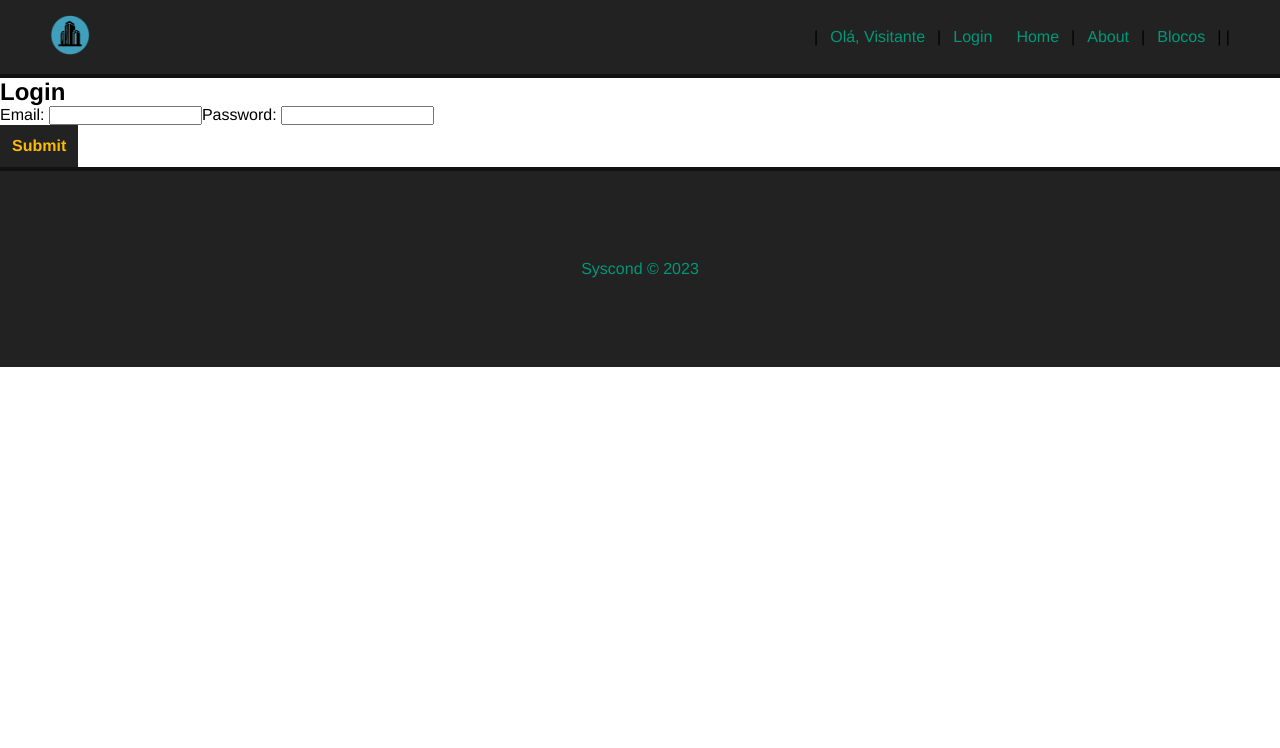
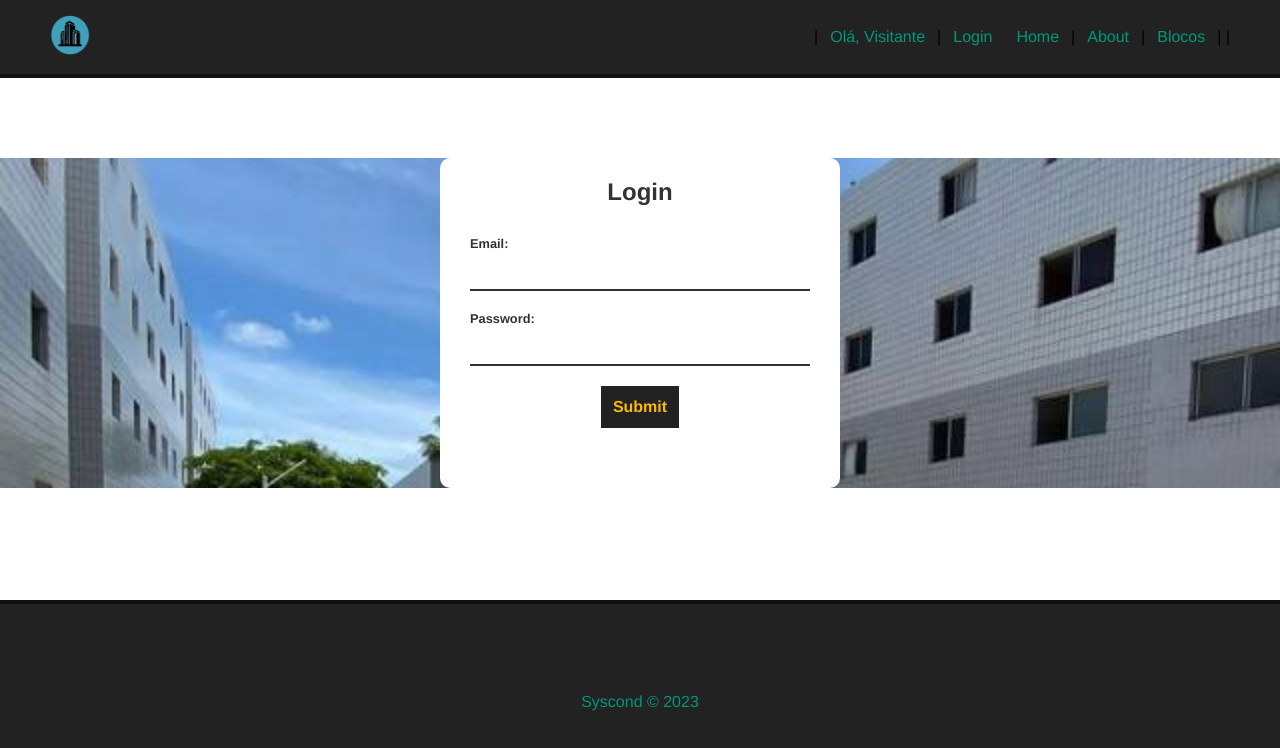
Before and after one commit to GianL1/syscond-front, a Vue app: page /login in a window 1280 px wide. Shown: the top 748 px of the page. Built offline with nearby package versions, Linux system fonts and the light colour scheme.

Commit message:
tela de login

```diff
--- a/src/components/Footer.vue
+++ b/src/components/Footer.vue
@@ -20,5 +20,8 @@ export default {
     align-items: center;
     justify-content: center;
     width: 100%;
+    position: absolute;
+    width: 100%;
+    bottom: 0
   }
 </style>
--- a/src/views/LoginView.vue
+++ b/src/views/LoginView.vue
@@ -1,35 +1,45 @@
 <template>
-  <h2>Login</h2>
+  <div class="login-content">
+    <div id="login-form">
+      <h2>Login</h2>
 
-  <form @submit.prevent="login" >
-    <label for="email">Email: </label>
-    <input type="email" name="email">
+      <form @submit.prevent="login">
 
-    <label for="password">Password: </label>
-    <input type="text" name="password">
+        <label for="email">Email: </label>
+        <input type="email" name="email" v-model="email" required>
 
-    <InputSubmit :titulo_botao="Login"></InputSubmit>
+        <label for="password">Password: </label>
+        <input type="password" v-model="password" name="password" required>
 
-  </form>
+        <InputSubmit :titulo_botao="Login"></InputSubmit>
+
+      </form>
+    </div>
+
+  </div>
+
 
 </template>
 <script>
   import http from '@/services/http';
-  import {reactive} from "vue";
   import InputSubmit from "@/components/form/InputSubmit";
   import {useAuth} from "@/stores/auth";
 
   const auth = useAuth();
-  const user = reactive({
-    email:'gyan.patrick1@gmail.com',
-    password:'thiego01'
-  })
 
   export default {
     components: {InputSubmit},
+    data(){
+      return{
+        email:'',
+        password:''
+      }
+    },
     methods:{
       async login() {
         try {
+
+          const user = JSON.stringify({email: this.email, password: this.password})
           const {data} = await http.post('/auth/login', user)
           auth.setToken(data.token);
           auth.setUser(data.user);
@@ -49,3 +59,62 @@
   }
 
 </script>
+<style scoped>
+
+ *{
+   margin: 0;
+   padding: 0;
+   border: 0;
+   box-sizing: border-box;
+   font-family: Helvetica;
+   color: #323232;
+ }
+
+  .login-content{
+    background-image: url('../../public/img/background-image.jpg');
+    background-size: cover;
+    background-position-y: -200px;
+  }
+
+  input:focus{
+    outline: none;
+  }
+
+  #login-form{
+    background-color: white;
+    width: 400px;
+    margin-left: auto;
+    margin-right: auto;
+    padding: 20px 30px;
+    margin-top: 10vh;
+    border-radius: 10px;
+    text-align: center;
+  }
+
+  form{
+    margin-top: 30px;
+    margin-bottom: 40px;
+  }
+
+  label,input{
+    display: block;
+    width: 100%;
+    text-align: left;
+
+  }
+  label{
+    font-weight: bold;
+    font-size: .8rem;
+  }
+
+  input{
+    border-bottom: 2px solid #323232;
+    padding: 10px;
+    font-size: 1rem;
+    margin-bottom: 20px;
+  }
+
+  input:focus{
+    border-bottom: 2px solid blue;
+  }
+</style>
```
Also changed, not shown: public/img/background-image.jpg (added).
